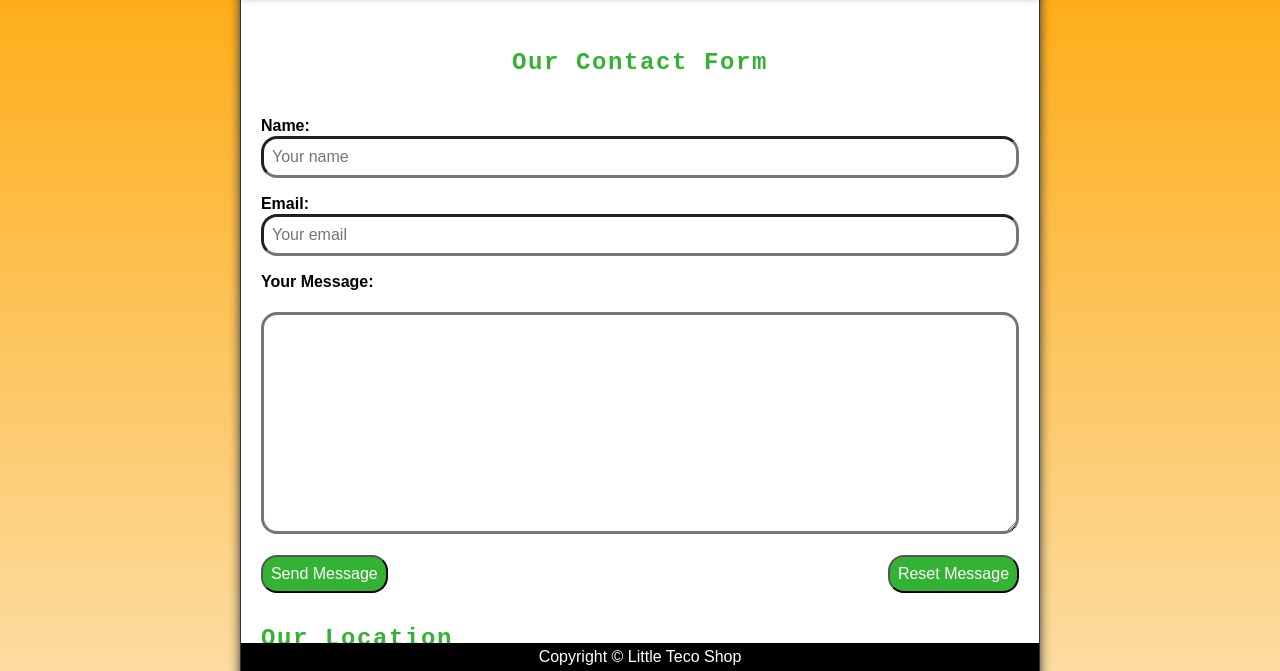
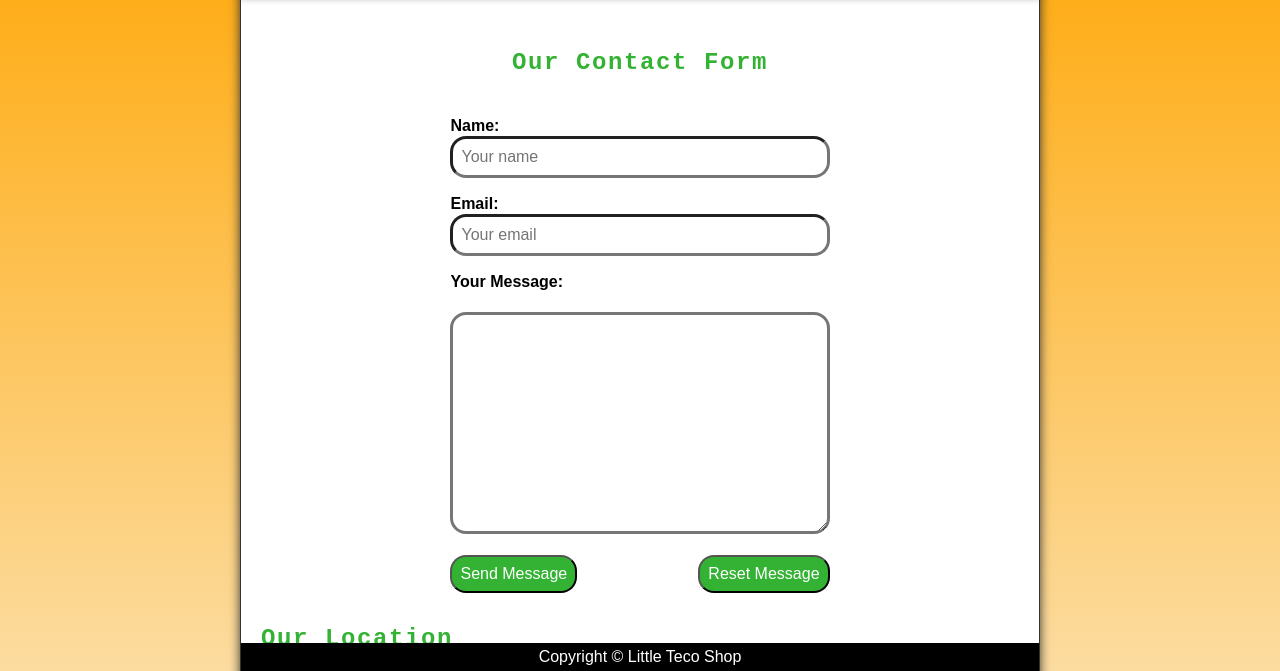
Before and after one commit to sp-cristiano/taco_CSS, a plain HTML site: page contact.html in a window 1280 px wide. Shown: the part 129-800 px from the top of the page. Drawn offline with Linux system fonts and the light colour scheme.

Commit message:
updated readme.md

```diff
--- a/styles.css
+++ b/styles.css
@@ -423,3 +423,11 @@ dd{
     }
 
 }
+
+@media screen and (min-width:601px) {
+    .contact__form{
+        max-width: 50%;
+        margin: auto;
+    }
+
+}
```
Also changed, not shown: image/contact.png, image/home.png, image/hours.png, image/tacos_close_400x260.png (deleted), 1 other file.
